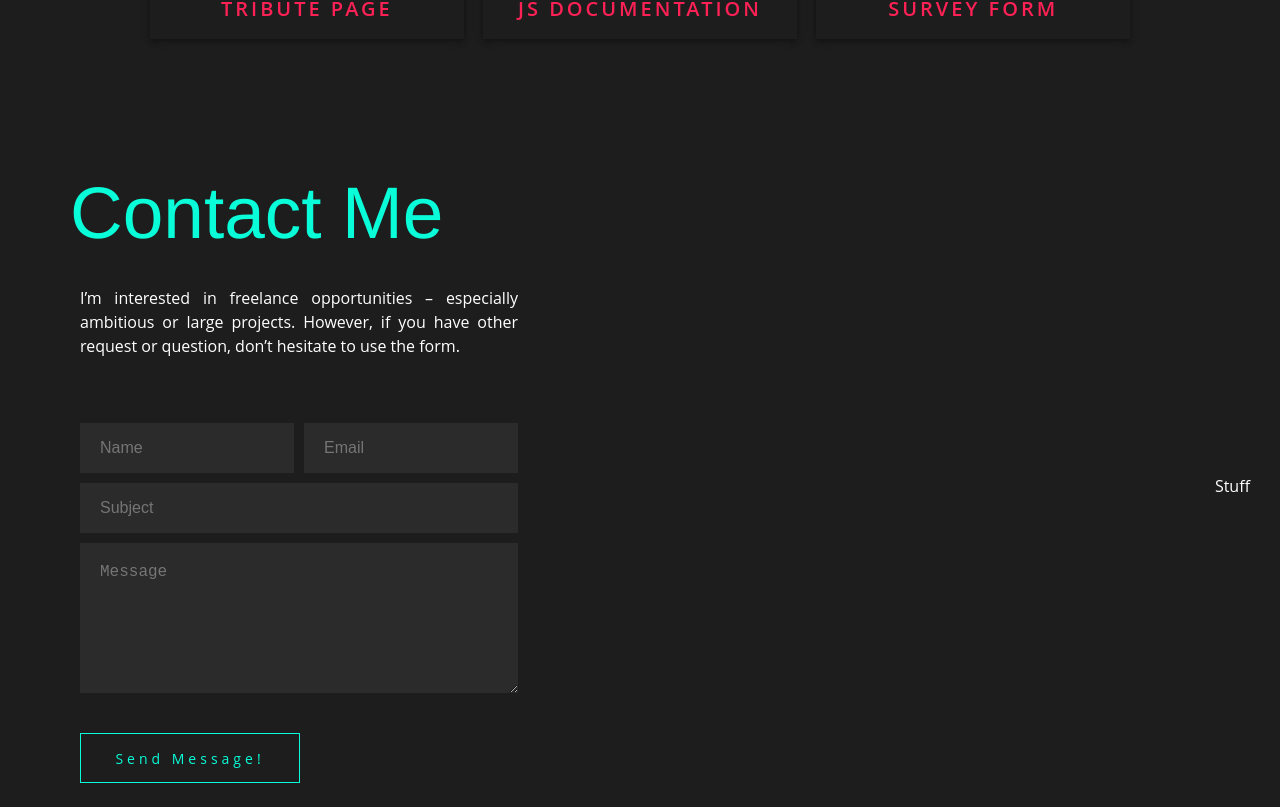
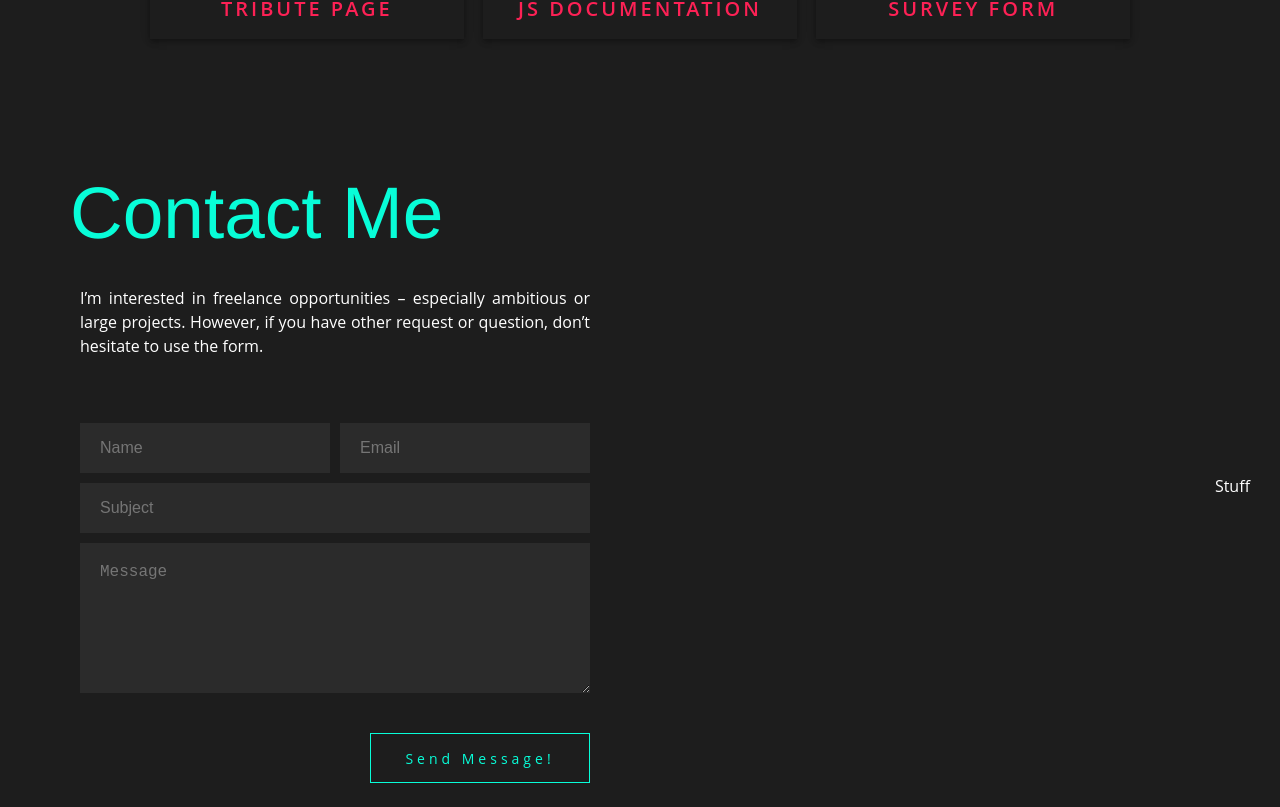
Before and after one commit to sambit-sunny/dev-portfolio, a React (Create React App) app: page / in a window 1280 px wide. Shown: the part 2515-3322 px from the top of the page. Built offline with nearby package versions, Linux system fonts and the light colour scheme.

Commit message:
Fix size of form

```diff
--- a/src/pages/Contact/Contact.css
+++ b/src/pages/Contact/Contact.css
@@ -19,7 +19,8 @@
 }
 
 .section-contact .text-zone {
-    width: 40%;
+    width: 50%;
+    padding-right: 5rem;
 }
 
 .section-full .text-zone {
@@ -131,6 +132,10 @@ h2 {
     background-position: left bottom;
 }
 
+.row:last-of-type {
+    justify-content: flex-end;
+}
+
 @media screen and (max-width: 1100px) {
     .section-full .text-zone {
         padding-left: 2rem;
--- a/src/pages/Contact/Contact.js
+++ b/src/pages/Contact/Contact.js
@@ -6,7 +6,7 @@ export default function Contact() {
     const text = "Contact Me";
 
     return (
-        <div id="contact" className="section-full section-about">
+        <div id="contact" className="section-full section-contact">
             <div className="text-zone">
                 <header>
                     <h2 aria-label={text}>
```
